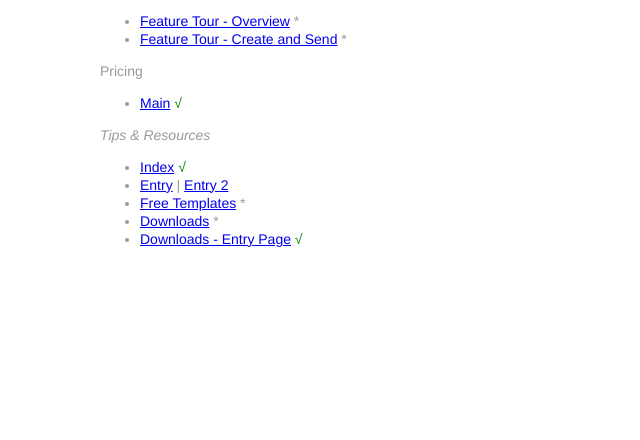
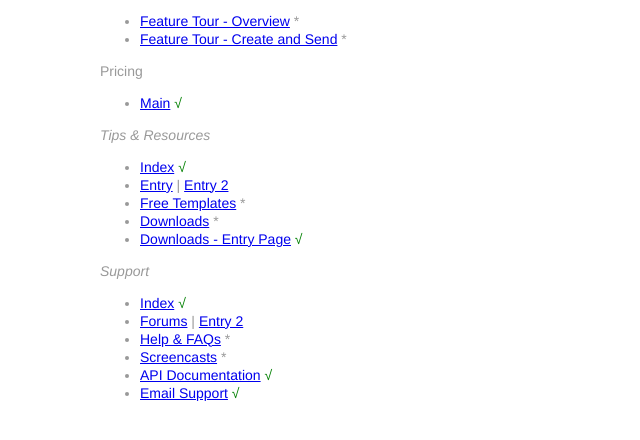
Before and after one commit to ericsongray/Basic-Web-Page, a plain HTML site: page index.html in a window 1280 px wide. Shown: the part 176-616 px from the top of the page, without its empty margins (0-640 px from the left). Drawn offline with Linux system fonts and the light colour scheme.

Commit message:
Add Support to Index Page

```diff
--- a/index.html
+++ b/index.html
@@ -25,5 +25,15 @@
       <li><a href="#">Downloads</a> *</li>
       <li><a href="#">Downloads - Entry Page</a> <em style="color:green">&radic;</em></li>
     </ul>
+
+    <p class="divider"><em>Support</em></p>
+    <ul>
+      <li><a href="#">Index</a> <em style="color:green">&radic;</em></li>
+      <li><a href="#">Forums</a> | <a href="#">Entry 2</a></li>
+      <li><a href="#">Help &amp; FAQs</a> *</li>
+      <li><a href="#">Screencasts</a> *</li>
+      <li><a href="#">API Documentation</a> <em style="color:green">&radic;</em></li>
+      <li><a href="#">Email Support</a> <em style="color:green">&radic;</em></li>
+    </ul>
   </body>
 </html>
```
